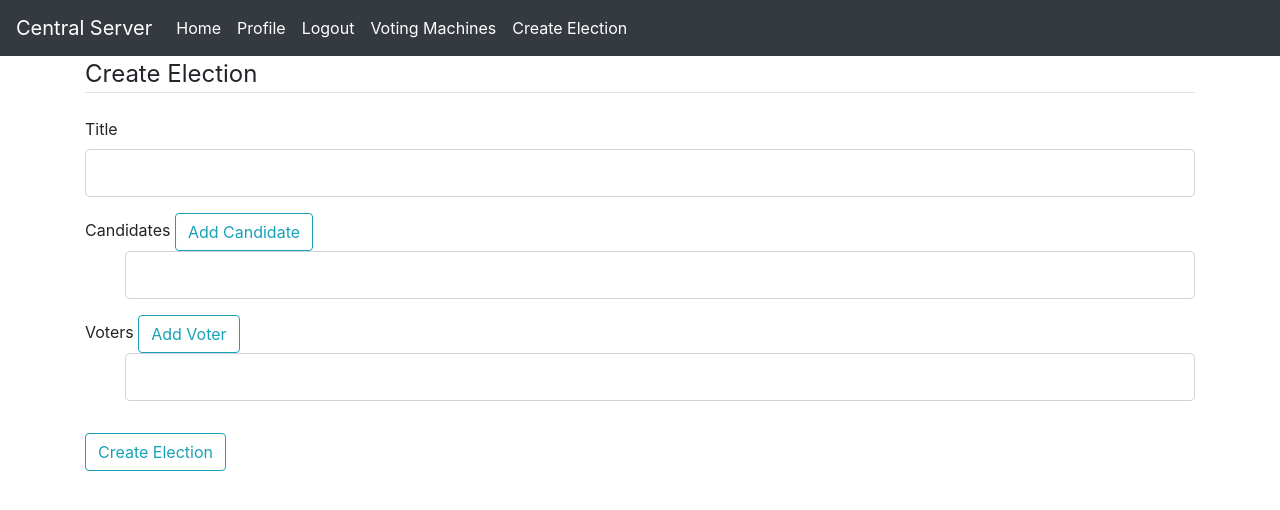
After one commit to LoganKerr/Central-Server, a Flask app: page /create_election/ in a window 1280 px wide. The commit adds this page. Shown: the top 510 px of the page. Run offline with Flask 2, Linux system fonts and the light colour scheme; the visitor is signed in with stand-in values (Sample User, id 1); some libraries are stand-ins or nearby versions.

```diff
--- a/central_server/forms.py
+++ b/central_server/forms.py
@@ -1,6 +1,6 @@
 from flask_wtf import FlaskForm
 from flask_login import current_user
-from wtforms import StringField, PasswordField, SubmitField, BooleanField, IntegerField
+from wtforms import StringField, PasswordField, SubmitField, BooleanField, IntegerField, FieldList
 from wtforms.validators import DataRequired, Length, Email, EqualTo, ValidationError, Optional
 from central_server.models import User, VotingMachine
 
@@ -45,3 +45,31 @@ class AddVotingMachinesForm(FlaskForm):
 
 class RemoveVotingMachineForm(FlaskForm):
 	submit = SubmitField('Remove')
+
+class CreateElectionForm(FlaskForm):
+	title = StringField('Title', validators=([DataRequired()]))
+	candidates = FieldList(StringField())
+	voters = FieldList(StringField())
+	submit = SubmitField('Create Election')
+
+	def validate_candidates(self, candidates):
+		if len(candidates) < 2:
+			raise ValidationError('Add at least one candidate')
+		for candidate in candidates.data:
+			user = User.query.filter_by(email=candidate).first()
+			if user == None:
+				raise ValidationError('Candidate not found with email: '+candidate)
+
+	def validate_voters(self, voters):
+		if len(voters) < 1:
+			raise ValidationError('Add at least one voter')
+		for voter in voters.data:
+			user = User.query.filter_by(email=voter).first()
+			if user == None:
+				raise ValidationError('Voter not found with email: '+voter)
+
+class OpenElectionForm(FlaskForm):
+	submit = SubmitField('Open Election')
+
+class CloseElectionForm(FlaskForm):
+	submit = SubmitField('Close Election')
--- a/central_server/routes.py
+++ b/central_server/routes.py
@@ -1,14 +1,23 @@
-from flask import render_template, url_for, flash, redirect, request
+from flask import render_template, url_for, flash, redirect, request, jsonify
 from central_server import app, db, bcrypt
-from central_server.forms import RegistrationForm, LoginForm, UpdateUserForm, AddVotingMachinesForm, RemoveVotingMachineForm
+from central_server.forms import RegistrationForm, LoginForm, UpdateUserForm, AddVotingMachinesForm, RemoveVotingMachineForm, CreateElectionForm, OpenElectionForm, CloseElectionForm
 from central_server.models import User, Voter, Candidate, Election, VotingMachine
 from flask_login import login_user, current_user, logout_user, login_required
 from datetime import datetime
 import requests
+import secrets
 
 @app.route("/")
+@login_required
 def home():
-    return render_template('home.html')
+	elections = {}
+	organizer_elections = Election.query.filter_by(organizer_id=current_user.id).all()
+	candidate_elections = db.session.query(Election).join(Candidate).join(User).filter_by(id=current_user.get_id()).all()
+	voter_elections = db.session.query(Election).join(Voter).join(User).filter_by(id=current_user.get_id()).all()
+	elections["organizer"] = organizer_elections
+	elections["candidate"] = candidate_elections
+	elections["voter"] = voter_elections
+	return render_template('home.html', elections=elections)
 
 @app.route("/register/", methods=['GET', 'POST'])
 def register():
@@ -66,28 +75,26 @@ def logout():
 	return redirect(url_for('home'))
 
 @app.route("/voting_machines/", methods=['GET', 'POST'])
+@login_required
 def voting_machines():
 	form2 = RemoveVotingMachineForm()
 	form = AddVotingMachinesForm()
 	form_type = request.form.get('type')
-	print(form_type)
 	if form_type == "remove" and form2.validate_on_submit():
 		port = request.form.get('rport')
-		print(port)
 		voting_machine = VotingMachine.query.filter_by(port=int(port)).first()
-		print(voting_machine)
 		if voting_machine:
 			db.session.delete(voting_machine)
 			db.session.commit()
-			flash("Voting Machine Removed")
+			flash("Voting Machine Removed", "success")
 		else:
-			flash("Voting Machine not found")
+			flash("Voting Machine not found", "danger")
 	if form_type == "add" and form.validate_on_submit():
 		status = getStatusOfVM(int(form.port.data))
 		voting_machine = VotingMachine(name=form.name.data, port=int(form.port.data), last_checked=datetime.utcnow(), status=status)
 		db.session.add(voting_machine)
 		db.session.commit()
-		flash("Voting Machine Added")
+		flash("Voting Machine Added", "success")
 	voting_machines = VotingMachine.query.all()
 	for machine in voting_machines:
 		status = getStatusOfVM(machine.port)
@@ -100,6 +107,91 @@ def getStatusOfVM(port):
 	response = 0
 	try:
 		response = requests.get('http://localhost:'+str(port))
-	except requests.exceptions.RequestException as e:  # This is the correct syntax
+	except requests.exceptions.RequestException as e:
 		print(e)
 	return response and response.ok
+
+@app.route("/create_election/", methods=['GET', 'POST'])
+@login_required
+def create_election():
+	form = CreateElectionForm()
+	if form.validate_on_submit():
+		election = Election(title=form.title.data, organizer_id=current_user.get_id(), public_key="", private_key="")
+		db.session.add(election)
+		for candidate in form.candidates.data:
+			user = User.query.filter_by(email=candidate).first()
+			temp = Candidate(election_id=election.id, user_id=user.id)
+			db.session.add(temp)
+		for voter in form.voters.data:
+			user = User.query.filter_by(email=voter).first()
+			token = secrets.token_hex(128)
+			temp = Voter(election_id=election.id, user_id=user.id, voted=False, authentication_token=token)
+			db.session.add(temp)
+		db.session.commit()
+		flash('Election created', 'success')
+		return redirect(url_for('home'))
+	return render_template('create_election.html', form=form)
+
+@app.route("/election/", methods=['GET', 'POST'])
+@login_required
+def election():
+	id = request.args.get("id")
+	election = Election.query.filter_by(id=id).first()
+	if election == None:
+		flash('Election not found', "danger")
+		return redirect(url_for('home'))
+	organizer = User.query.filter_by(id=election.organizer_id).first()
+	candidates = db.session.query(Candidate, User).filter_by(election_id=election.id).join(User, User.id == Candidate.user_id).all()
+	voters = db.session.query(Voter, User).filter_by(election_id=election.id).join(User, User.id == Voter.user_id).all()
+	vm = VotingMachine.query.filter_by(status=True).first()
+	voting_link = "#"
+	if vm != None:
+		voting_link = "http://localhost:"+str(vm.port)+"/vote/"
+	open_form = OpenElectionForm()
+	close_form = CloseElectionForm()
+	form_type = request.form.get('type')
+	if form_type == "open" and open_form.validate_on_submit():
+		election = Election.query.filter_by(id=election.id).filter_by(organizer_id=current_user.get_id()).filter_by(started=False).filter_by(ended=False).first()
+		if election != None:
+			election.started = True
+			db.session.add(election)
+			db.session.commit()
+			flash("Election is now open", "success")
+	if form_type == "close" and close_form.validate_on_submit():
+		election = Election.query.filter_by(id=election.id).filter_by(organizer_id=current_user.get_id()).first()
+		if election != None:
+			flash("Election is now closed", "success")
+			election.started = True
+			election.ended = True
+			db.session.add(election)
+			db.session.commit()
+	return render_template('election.html', election=election, organizer=organizer, candidates=candidates, voters=voters, open_form=open_form, close_form=close_form, voting_link=voting_link)
+
+@app.route("/vm_check/", methods=['GET', 'POST'])
+def vm_check():
+	if request.remote_addr != "127.0.0.1":
+		return jsonify({})
+	status = False
+	election_id = int(request.args.get("election"))
+	voter_id = int(request.args.get("voter"))
+	authentication_token = request.args.get("authentication_token")
+	election = Election.query.filter_by(id=election_id).first()
+	if election != None and (election.started and not election.ended):
+		voter = Voter.query.filter_by(id=voter_id).filter_by(election_id=election_id).filter_by(authentication_token=authentication_token).filter_by(voted=False).first()
+		if voter != None:
+			status = True
+	data = {'status': status}
+	return jsonify(data)
+
+@app.route("/get_election/", methods=['GET', 'POST'])
+def get_election():
+	if request.remote_addr != "127.0.0.1":
+		return jsonify({})
+	election_id = int(request.args.get("election"))
+	election = Election.query.filter_by(id=election_id).first()
+	candidates = db.session.query(Candidate, User).filter_by(election_id=election_id).join(User, User.id == Candidate.user_id).all()
+	candidates_list = []
+	for candidate in candidates:
+		candidates_list.append({'id' : candidate.Candidate.id, 'email' : candidate.User.email})
+	data = {'election' : {'id': election.id, 'title' : election.title, 'pub_key': election.public_key}, 'candidates' : candidates_list }
+	return jsonify(data)
--- /dev/null
+++ b/central_server/static/css/site.css
@@ -0,0 +1,7 @@
+.election-list-item:hover {
+	background: rgba(204, 204, 204, .5);
+}
+
+.election-list-item {
+	color: black;
+}
--- /dev/null
+++ b/central_server/static/js/site.js
@@ -0,0 +1,30 @@
+$(document).ready(function() {
+
+var candidateNum = 0;
+    $("#addNewCandidate").click(addCandidate);
+
+function addCandidate() {
+    var newCandidate = $("<input type='text'</input>")
+        .attr("class", "form-control form-control-lg")
+        .attr("id", "candidates-" + candidateNum)
+        .attr("name", "candidates-" + candidateNum)
+    $("#candidates").append(newCandidate);
+    candidateNum++;
+}
+
+var voterNum = 0;
+    $("#addNewVoter").click(addVoter);
+
+function addVoter() {
+    var newVoter = $("<input type='text'</input>")
+        .attr("class", "form-control form-control-lg")
+        .attr("id", "voters-" + voterNum)
+        .attr("name", "voters-" + voterNum)
+    $("#voters").append(newVoter);
+    voterNum++;
+}
+
+addCandidate()
+addVoter()
+
+});
--- /dev/null
+++ b/central_server/templates/create_election.html
@@ -0,0 +1,61 @@
+{% extends "layout.html" %}
+
+{% block scripts %}
+<script src="{{ url_for('static', filename='js/site.js') }}"></script>
+{% endblock scripts %}
+
+{% block title %}Create Election{% endblock title %}
+
+{% block content %}
+<div>
+	<form method="POST", action="">
+		{{ form.hidden_tag() }}
+		<fieldset class="form-group">
+			<legend class="border-bottom mb-4">Create Election</legend>
+			<div class="form-group">
+				{{ form.title.label(class="form-control-label") }}
+
+				{% if form.title.errors %}
+					{{ form.title(class="form-control form-control-lg is-invalid") }}
+					<div class="invalid-feedback">
+						{% for error in form.title.errors %}
+						<span>{{ error }}</span>
+						{% endfor %}
+					</div>
+				{% else %}
+					{{ form.title(class="form-control form-control-lg") }}
+				{% endif %}
+			</div>
+			<div class="form-group" id="candidatesDiv">
+				{{ form.candidates.label(class="form-control-label") }}
+				<button type="button" id="addNewCandidate" class="btn btn-outline-info">Add Candidate</button>
+				{% if form.candidates.errors %}
+					<div class="invalid-feedback">
+						{% for error in form.candidates.errors %}
+						<span>{{ error }}</span>
+						{% endfor %}
+					</div>
+				{% endif %}
+				{{ form.candidates }}
+			</div>
+			<div class="form-group" id="votersDiv">
+				{{ form.voters.label }}
+
+				<button type="button" id="addNewVoter" class="btn btn-outline-info">Add Voter</button>
+
+				{% if form.voters.errors %}
+					<div class="invalid-feedback">
+						{% for error in form.voters.errors %}
+						<span>{{ error }}</span>
+						{% endfor %}
+					</div>
+				{% endif %}
+				{{ form.voters }}
+			</div>
+		</fieldset>
+		<div class="form-group">
+			{{ form.submit(class="btn btn-outline-info") }}
+		</div>
+	</form>
+</div>
+{% endblock content %}
--- a/central_server/templates/layout.html
+++ b/central_server/templates/layout.html
@@ -3,8 +3,10 @@
 <head>
 	<meta charset="utf-8"><meta name="viewport" content="width=device-width, initial-scale=1">
 	<link rel="stylesheet" href="{{ url_for('static', filename='css/bootstrap.css') }}">
+	<link rel="stylesheet" href="{{ url_for('static', filename='css/site.css') }}">
 	<script src="{{ url_for('static', filename='js/jquery-3.4.1.min.js') }}"></script>
 	<script src="{{ url_for('static', filename='js/bootstrap.js') }}"></script>
+	{% block scripts %}{% endblock scripts %}
 
     <title>{% block title %}{% endblock title %}</title>
 
@@ -30,6 +32,9 @@
 		    </li>
 		    <li class="nav-item active">
 		    	<a class="nav-link" href="{{ url_for('voting_machines') }}">Voting Machines<span class="sr-only">(current)</span></a>
+		    </li>
+		    <li class="nav-item active">
+		    	<a class="nav-link" href="{{ url_for('create_election') }}">Create Election<span class="sr-only">(current)</span></a>
 		    </li>
 	      {% else %}
 		    <li class="nav-item active">
--- a/run.py
+++ b/run.py
@@ -1,4 +1,4 @@
 from central_server import app
 
 if __name__ == '__main__':
-    app.run(port=5000)
+    app.run(port=5000, debug=True)
```
Also changed, not shown: central_server/models.py (+14 -6 lines), central_server/templates/election.html (added, +105 -0 lines), central_server/templates/home.html (+47 -1 lines).
